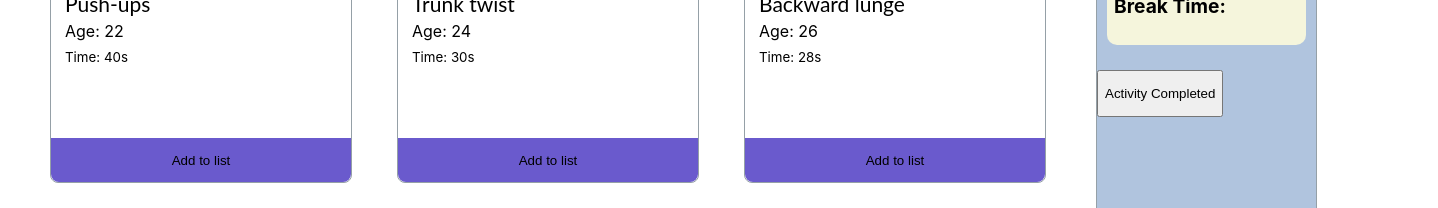
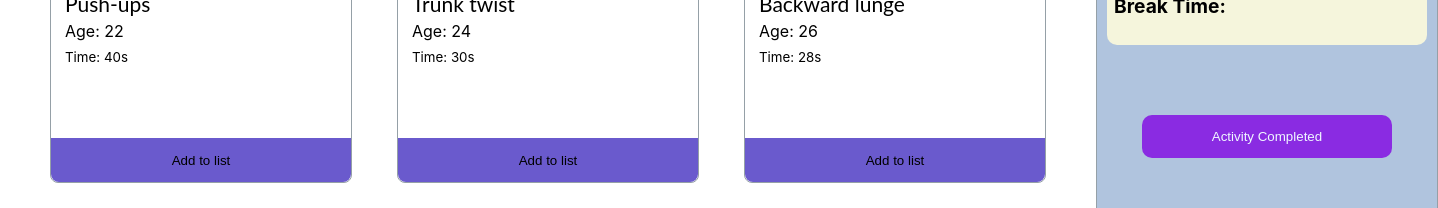
Before and after one commit to MahfuzJihad/ultra-active-club, a React (Create React App) app: page / in a window 1280 px wide. Shown: the part 501-709 px from the top of the page, 1438 px wide, since content can reach past the window. Built offline with nearby package versions, Linux system fonts and the light colour scheme.

Commit message:
reponsive

```diff
--- a/src/components/AutohideExample/AutohideExample.css
+++ b/src/components/AutohideExample/AutohideExample.css
@@ -1,7 +1,8 @@
 .button-cmp {
+    color: aliceblue;
     width: 250px;
     margin: 45px;
-
+    background-color: blueviolet;
     border: none;
     border-radius: 10px;
 }
--- a/src/components/AutohideExample/AutohideExample.js
+++ b/src/components/AutohideExample/AutohideExample.js
@@ -3,6 +3,7 @@ import Button from 'react-bootstrap/Button';
 import Col from 'react-bootstrap/Col';
 import Row from 'react-bootstrap/Row';
 import Toast from 'react-bootstrap/Toast';
+import './AutohideExample.css';
 
 function AutohideExample() {
     const [show, setShow] = useState(false);
@@ -24,8 +25,8 @@ function AutohideExample() {
                 </Toast>
             </Col>
             <Col xs={6}>
-                <Button onClick={() => setShow(true)}>
-                    <p className='button-cmp'>Activity Completed</p>
+                <Button className='button-cmp' onClick={() => setShow(true)}>
+                    <p >Activity Completed</p>
                 </Button>
             </Col>
         </Row>
--- a/src/components/Profile/Profile.css
+++ b/src/components/Profile/Profile.css
@@ -1,6 +1,6 @@
 .full-profile {
     background-color: lightsteelblue;
-    height: 850px;
+    height: 1230px;
     border: 1px solid #95A0A7;
 }
 
--- a/src/components/activities/Activity.css
+++ b/src/components/activities/Activity.css
@@ -1,6 +1,10 @@
 .club-container {
     display: grid;
     grid-template-columns: 3fr 1fr;
+}
+
+body {
+    overflow-x: hidden;
 }
 
 .activity-container {
@@ -20,4 +24,18 @@
     color: blueviolet;
 }
 
-@media screen and(max-width:1100px) {}
+@media screen and (max-width:576px) {
+    .activity-container {
+        grid-template-columns: repeat(1, 1fr);
+
+    }
+
+    .club-container {
+
+        grid-template-columns: repeat(1, 1fr);
+    }
+
+    .site-name {
+        margin-left: 25spx;
+    }
+}
```
